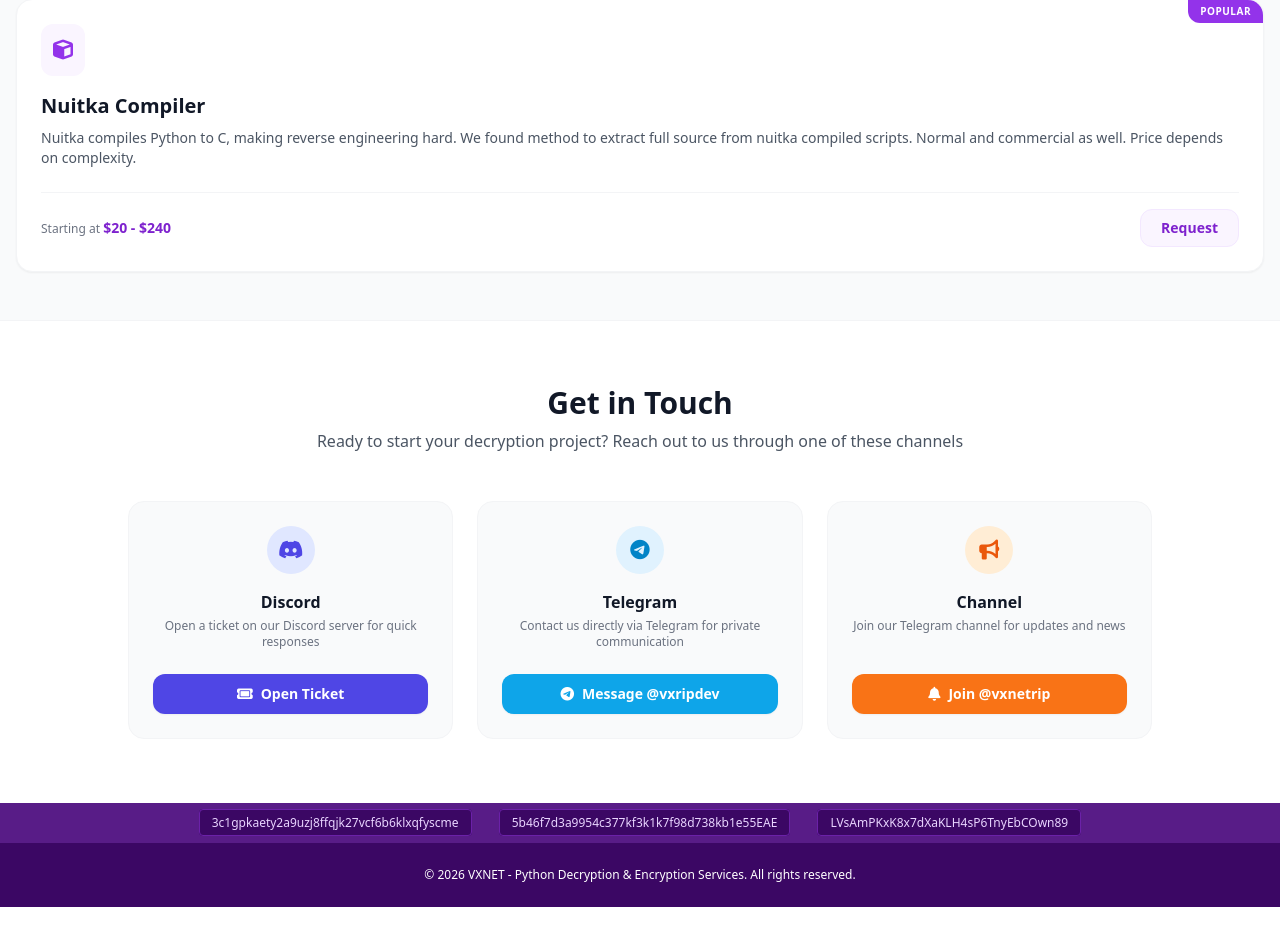
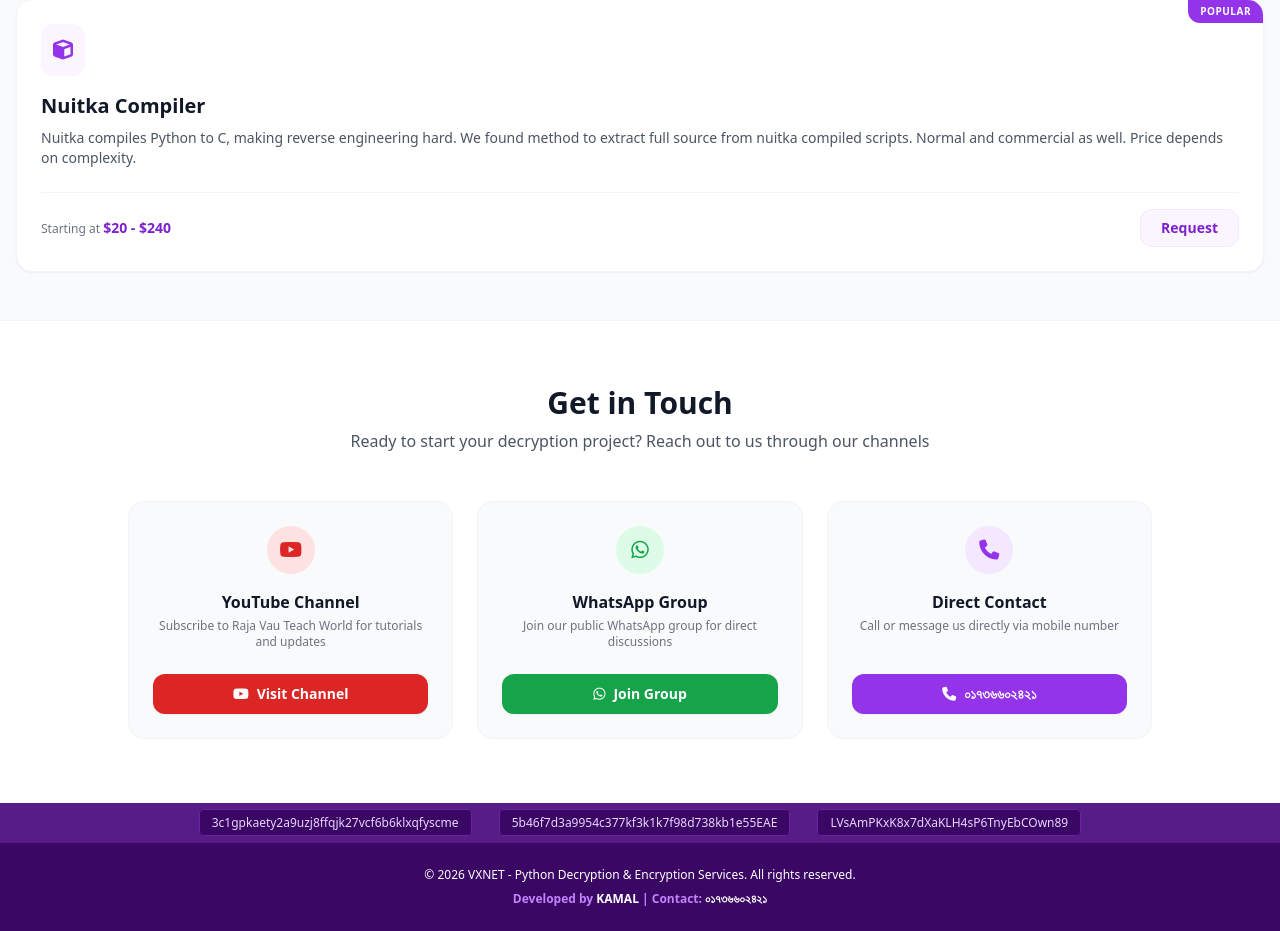
Before and after one commit to rajavau379-pixel/vxnet-site, a Flask app: page / in a window 1280 px wide. Shown: the part 1848-2779 px from the top of the page. Before the commit the page ends 2755 px from the top, so only its background shows below. Run offline with Flask 3, Linux system fonts and the light colour scheme; some libraries are stand-ins or nearby versions.

Commit message:
Update index.html

```diff
--- a/templates/index.html
+++ b/templates/index.html
@@ -212,37 +212,44 @@
     <section id="contact" class="py-16 bg-white border-t border-gray-100 px-4">
         <div class="max-w-4xl mx-auto text-center mb-12">
             <h2 class="text-3xl font-black text-gray-900 mb-2">Get in Touch</h2>
-            <p class="text-gray-600">Ready to start your decryption project? Reach out to us through one of these channels</p>
+            <p class="text-gray-600">Ready to start your decryption project? Reach out to us through our channels</p>
         </div>
         <div class="grid grid-cols-1 md:grid-cols-3 gap-6 max-w-5xl mx-auto">
+
+            <!-- YouTube Card -->
             <div class="bg-gray-50 p-6 rounded-2xl border border-gray-100 text-center flex flex-col items-center justify-between">
                 <div>
-                    <div class="w-12 h-12 bg-indigo-100 text-indigo-600 rounded-full flex items-center justify-center text-xl mb-4 mx-auto"><i class="fa-brands fa-discord"></i></div>
-                    <h4 class="font-bold text-gray-900 mb-1">Discord</h4>
-                    <p class="text-gray-500 text-xs mb-6">Open a ticket on our Discord server for quick responses</p>
+                    <div class="w-12 h-12 bg-red-100 text-red-600 rounded-full flex items-center justify-center text-xl mb-4 mx-auto"><i class="fa-brands fa-youtube"></i></div>
+                    <h4 class="font-bold text-gray-900 mb-1">YouTube Channel</h4>
+                    <p class="text-gray-500 text-xs mb-6">Subscribe to Raja Vau Teach World for tutorials and updates</p>
                 </div>
-                <a href="https://discord.com" target="_blank" class="w-full bg-indigo-600 hover:bg-indigo-700 text-white font-semibold py-2.5 rounded-xl text-sm transition shadow-sm"><i class="fa-solid fa-ticket mr-2"></i>Open Ticket</a>
+                <a href="https://youtube.com/@raja-vau-teach-world?si=BF3R1hrHR9qCdblS" target="_blank" class="w-full bg-red-600 hover:bg-red-700 text-white font-semibold py-2.5 rounded-xl text-sm transition shadow-sm"><i class="fa-brands fa-youtube mr-2"></i>Visit Channel</a>
             </div>
+
+            <!-- WhatsApp Group Card -->
             <div class="bg-gray-50 p-6 rounded-2xl border border-gray-100 text-center flex flex-col items-center justify-between">
                 <div>
-                    <div class="w-12 h-12 bg-sky-100 text-sky-600 rounded-full flex items-center justify-center text-xl mb-4 mx-auto"><i class="fa-brands fa-telegram"></i></div>
-                    <h4 class="font-bold text-gray-900 mb-1">Telegram</h4>
-                    <p class="text-gray-500 text-xs mb-6">Contact us directly via Telegram for private communication</p>
+                    <div class="w-12 h-12 bg-green-100 text-green-600 rounded-full flex items-center justify-center text-xl mb-4 mx-auto"><i class="fa-brands fa-whatsapp"></i></div>
+                    <h4 class="font-bold text-gray-900 mb-1">WhatsApp Group</h4>
+                    <p class="text-gray-500 text-xs mb-6">Join our public WhatsApp group for direct discussions</p>
                 </div>
-                <a href="https://t.me/vxripdev" target="_blank" class="w-full bg-sky-500 hover:bg-sky-600 text-white font-semibold py-2.5 rounded-xl text-sm transition shadow-sm"><i class="fa-brands fa-telegram mr-2"></i>Message @vxripdev</a>
+                <a href="https://chat.whatsapp.com/K9E5ULcGZ7G0O15wwvodfy?s=cl&p=a&ilr=4&iam=2" target="_blank" class="w-full bg-green-600 hover:bg-green-700 text-white font-semibold py-2.5 rounded-xl text-sm transition shadow-sm"><i class="fa-brands fa-whatsapp mr-2"></i>Join Group</a>
             </div>
+
+            <!-- Direct Phone Contact Card -->
             <div class="bg-gray-50 p-6 rounded-2xl border border-gray-100 text-center flex flex-col items-center justify-between">
                 <div>
-                    <div class="w-12 h-12 bg-orange-100 text-orange-600 rounded-full flex items-center justify-center text-xl mb-4 mx-auto"><i class="fa-solid fa-bullhorn"></i></div>
-                    <h4 class="font-bold text-gray-900 mb-1">Channel</h4>
-                    <p class="text-gray-500 text-xs mb-6">Join our Telegram channel for updates and news</p>
+                    <div class="w-12 h-12 bg-purple-100 text-purple-600 rounded-full flex items-center justify-center text-xl mb-4 mx-auto"><i class="fa-solid fa-phone"></i></div>
+                    <h4 class="font-bold text-gray-900 mb-1">Direct Contact</h4>
+                    <p class="text-gray-500 text-xs mb-6">Call or message us directly via mobile number</p>
                 </div>
-                <a href="https://t.me/vxnetrip" target="_blank" class="w-full bg-orange-500 hover:bg-orange-600 text-white font-semibold py-2.5 rounded-xl text-sm transition shadow-sm"><i class="fa-solid fa-bell mr-2"></i>Join @vxnetrip</a>
+                <a href="tel:01736602421" class="w-full bg-purple-600 hover:bg-purple-700 text-white font-semibold py-2.5 rounded-xl text-sm transition shadow-sm"><i class="fa-solid fa-phone mr-2"></i>০১৭৩৬৬০২৪২১</a>
             </div>
+
         </div>
     </section>
 
-    <!-- Bottom Tokens Bar (from screenshot) -->
+    <!-- Bottom Tokens Bar -->
     <div class="bg-purple-900 text-purple-200 py-3 px-4 text-xs overflow-x-auto whitespace-nowrap text-center space-x-6">
         <span class="bg-purple-950 px-3 py-1 rounded border border-purple-800">3c1gpkaety2a9uzj8ffqjk27vcf6b6klxqfyscme</span>
         <span class="bg-purple-950 px-3 py-1 rounded border border-purple-800">5b46f7d3a9954c377kf3k1k7f98d738kb1e55EAE</span>
@@ -250,8 +257,9 @@
     </div>
 
     <!-- Footer -->
-    <footer class="bg-purple-950 text-white py-6 text-center text-xs">
+    <footer class="bg-purple-950 text-white py-6 text-center text-xs space-y-2">
         <p>&copy; 2026 VXNET - Python Decryption & Encryption Services. All rights reserved.</p>
+        <p class="text-purple-400 font-semibold">Developed by <span class="text-white">KAMAL</span> | Contact: <span class="text-white">০১৭৩৬৬০২৪২১</span></p>
     </footer>
 
     <!-- Request Modal -->
@@ -268,8 +276,8 @@
                     <input type="text" id="userName" name="name" required class="w-full px-4 py-2.5 rounded-xl border border-gray-200 focus:outline-none focus:border-purple-600 text-sm" placeholder="Enter your name">
                 </div>
                 <div>
-                    <label class="block text-xs font-bold text-gray-700 mb-1">Telegram Username / Email</label>
-                    <input type="text" id="userContact" name="contact" required class="w-full px-4 py-2.5 rounded-xl border border-gray-200 focus:outline-none focus:border-purple-600 text-sm" placeholder="@username or email@example.com">
+                    <label class="block text-xs font-bold text-gray-700 mb-1">Telegram Username / Email / Phone</label>
+                    <input type="text" id="userContact" name="contact" required class="w-full px-4 py-2.5 rounded-xl border border-gray-200 focus:outline-none focus:border-purple-600 text-sm" placeholder="@username or email or phone">
                 </div>
                 <div>
                     <label class="block text-xs font-bold text-gray-700 mb-1">Project Details / File Link</label>
@@ -338,7 +346,7 @@
             btn.disabled = true;
 
             const formData = {
-                service: document.getElementById('serviceInput-hidden'] || document.getElementById('serviceInput').value,
+                service: document.getElementById('serviceInput').value,
                 name: document.getElementById('userName').value,
                 contact: document.getElementById('userContact').value,
                 message: document.getElementById('userMessage').value
```
